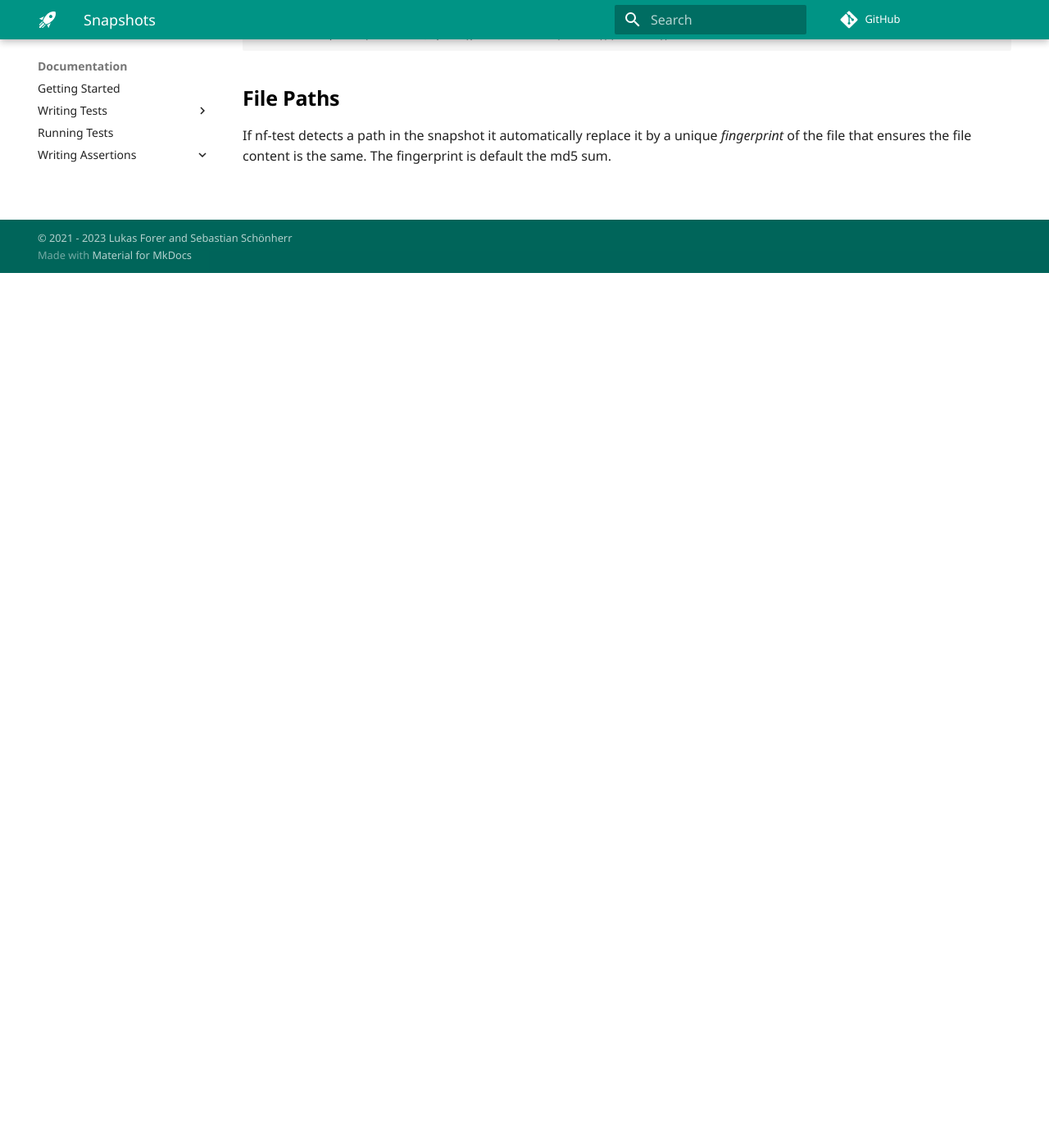
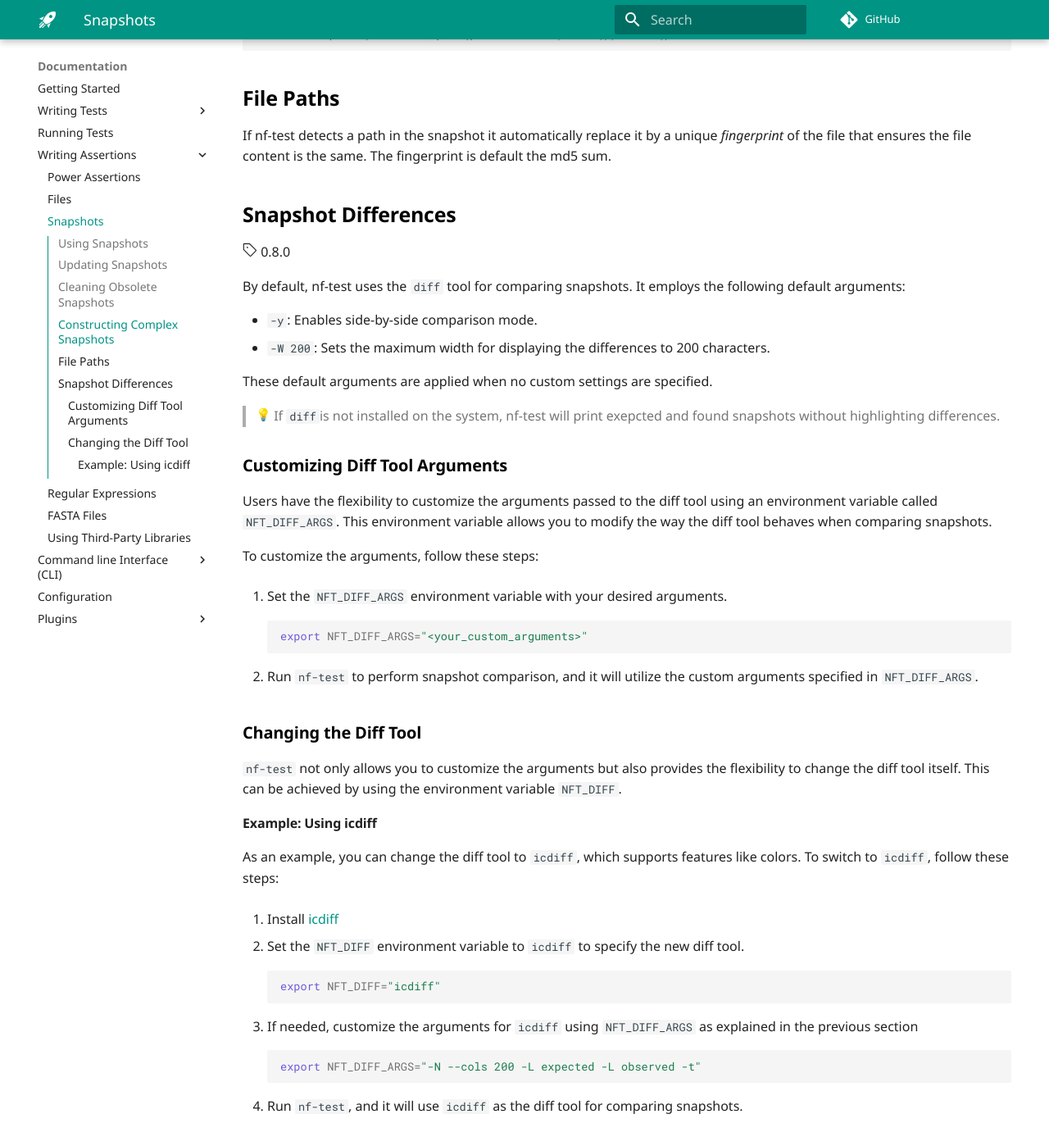
Before and after one commit to askimed/nf-test, an MkDocs documentation site: the page built from docs/docs/assertions/snapshots.md, in a window 1280 px wide and 1400 px high, scrolled down 2489 px. Shown: the whole window at 82% size. Built offline with MkDocs 1.6.1 and Material for MkDocs 9.7.7, drawn with Linux system fonts in a browser that asks for light colours; emoji names are drawn with the system emoji font; some web fonts are replaced; comment, search, counter and statistics services are not loaded; before the commit the page ends 2822 px from its top, so only the background shows below that; some of the changed text lies outside the part shown.

Commit message:
Use `diff` or similar tool to compare snapshots (#106)
* Use `diff` or similar tool to compare snapshot diffs

* Add snapshot diff to documentation

* Improve documentation of snapshots

````diff
--- a/docs/docs/assertions/snapshots.md
+++ b/docs/docs/assertions/snapshots.md
@@ -55,7 +55,8 @@ nf-test test tests/main.nf.test --clean-snapshot
 
 >:bulb: Obsolete snapshots can only be detected when running all tests in a test file simultaneously, and when all tests pass. If you run a single test or if tests are skipped, nf-test cannot detect obsolete snapshots.
 
-## More Examples
+
+## Constructing Complex Snapshots
 
 It is also possible to include multiple objects into one snapshot:
 
@@ -86,7 +87,7 @@ By default the snapshot has the same name as the test. You can also store a snap
 assert snapshot(workflow).match("workflow")
 ```
 
-The next example creates a snaphot of two files and saves it under "files".
+The next example creates a snapshot of two files and saves it under "files".
 
 ```Groovy
 assert snapshot(path("${params.outdir}/file1.txt"), path("${params.outdir}/file2.txt")).match("files")
@@ -101,3 +102,56 @@ You can also use helper methods to add objects to snapshots. For example, you ca
 ## File Paths
 
 If nf-test detects a path in the snapshot it automatically replace it by a unique *fingerprint* of the file that ensures the file content is the same. The fingerprint is default the md5 sum.
+
+
+## Snapshot Differences
+
+:octicons-tag-24: 0.8.0
+
+By default, nf-test uses the `diff` tool for comparing snapshots. It employs the following default arguments:
+
+- `-y`: Enables side-by-side comparison mode.
+- `-W 200`: Sets the maximum width for displaying the differences to 200 characters.
+
+These default arguments are applied when no custom settings are specified.
+
+>:bulb: If `diff`is not installed on the system, nf-test will print exepcted and found snapshots without highlighting differences.
+
+
+### Customizing Diff Tool Arguments
+
+Users have the flexibility to customize the arguments passed to the diff tool using an environment variable called `NFT_DIFF_ARGS`. This environment variable allows you to modify the way the diff tool behaves when comparing snapshots.
+
+To customize the arguments, follow these steps:
+
+1. Set the `NFT_DIFF_ARGS` environment variable with your desired arguments.
+
+    ```bash
+    export NFT_DIFF_ARGS="<your_custom_arguments>"
+    ```
+
+2. Run `nf-test` to perform snapshot comparison, and it will utilize the custom arguments specified in `NFT_DIFF_ARGS`.
+
+### Changing the Diff Tool
+
+`nf-test` not only allows you to customize the arguments but also provides the flexibility to change the diff tool itself. This can be achieved by using the environment variable `NFT_DIFF`.
+
+#### Example: Using icdiff
+
+As an example, you can change the diff tool to `icdiff`, which supports features like colors. To switch to `icdiff`, follow these steps:
+
+1. Install [icdiff](https://github.com/jeffkaufman/icdiff)
+
+2. Set the `NFT_DIFF` environment variable to `icdiff` to specify the new diff tool.
+
+    ```bash
+    export NFT_DIFF="icdiff"
+    ```
+
+3. If needed, customize the arguments for `icdiff` using `NFT_DIFF_ARGS` as explained in the previous section
+
+    ```bash
+    export NFT_DIFF_ARGS="-N --cols 200 -L expected -L observed -t"
+    ```
+
+4. Run `nf-test`, and it will use `icdiff` as the diff tool for comparing snapshots.
````
Also changed, not shown: 2 other files.
